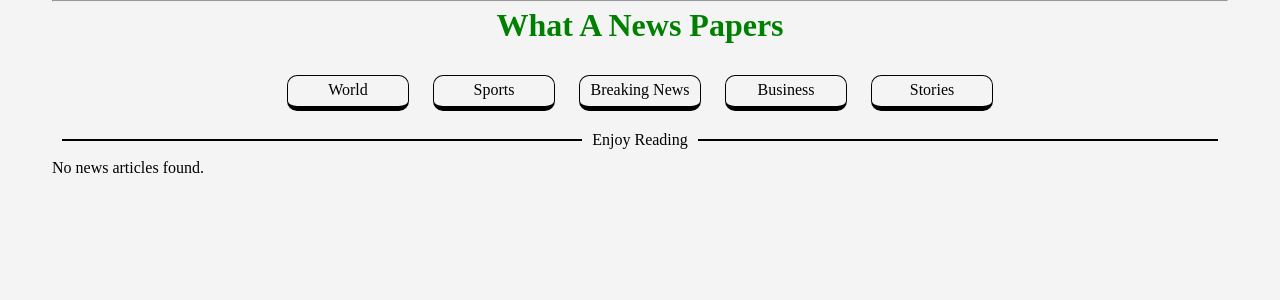
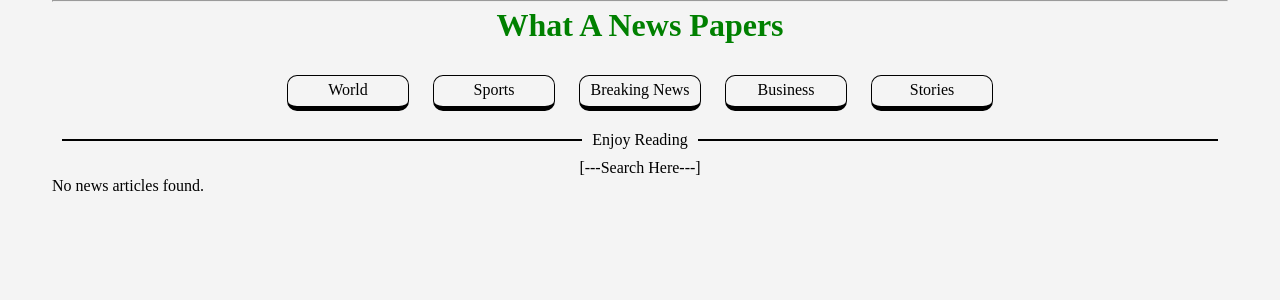
Before and after one commit to Yousefx10/WhatANewsPaper, a PHP site: page / in a window 1280 px wide. Shown: the part 120-420 px from the top of the page. Run offline with PHP 8.4, Linux system fonts and the light colour scheme; data comes from the database, SQL or seed files in the repository; data that the repository does not hold is empty.

Commit message:
adding search box to search between website articles

```diff
--- a/index.php
+++ b/index.php
@@ -61,7 +61,9 @@ require 'admin/sql.php';
         <div class="title">
         Enjoy Reading
         </div>
-
+<div id='searchBOX'>
+    [---Search Here---]
+</div>
 
 <?php
 
--- a/style.css
+++ b/style.css
@@ -86,3 +86,11 @@ body{margin:0;    background-color: #f4f4f4;}
     border-bottom: 2px solid #000;
     margin: 0 10px;
 }
+
+
+
+
+#searchBOX{
+    text-align: center;
+    margin: auto;
+}
```
